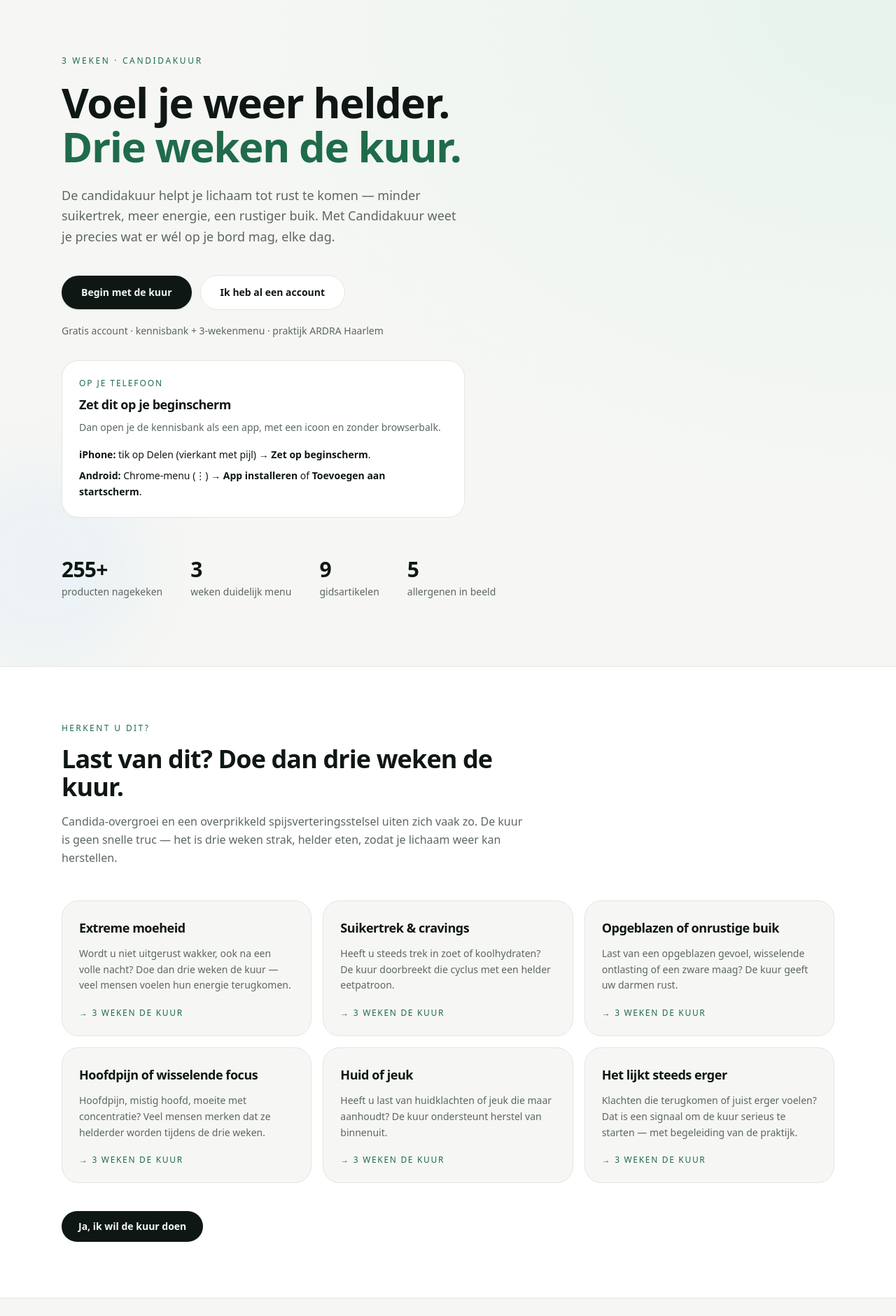
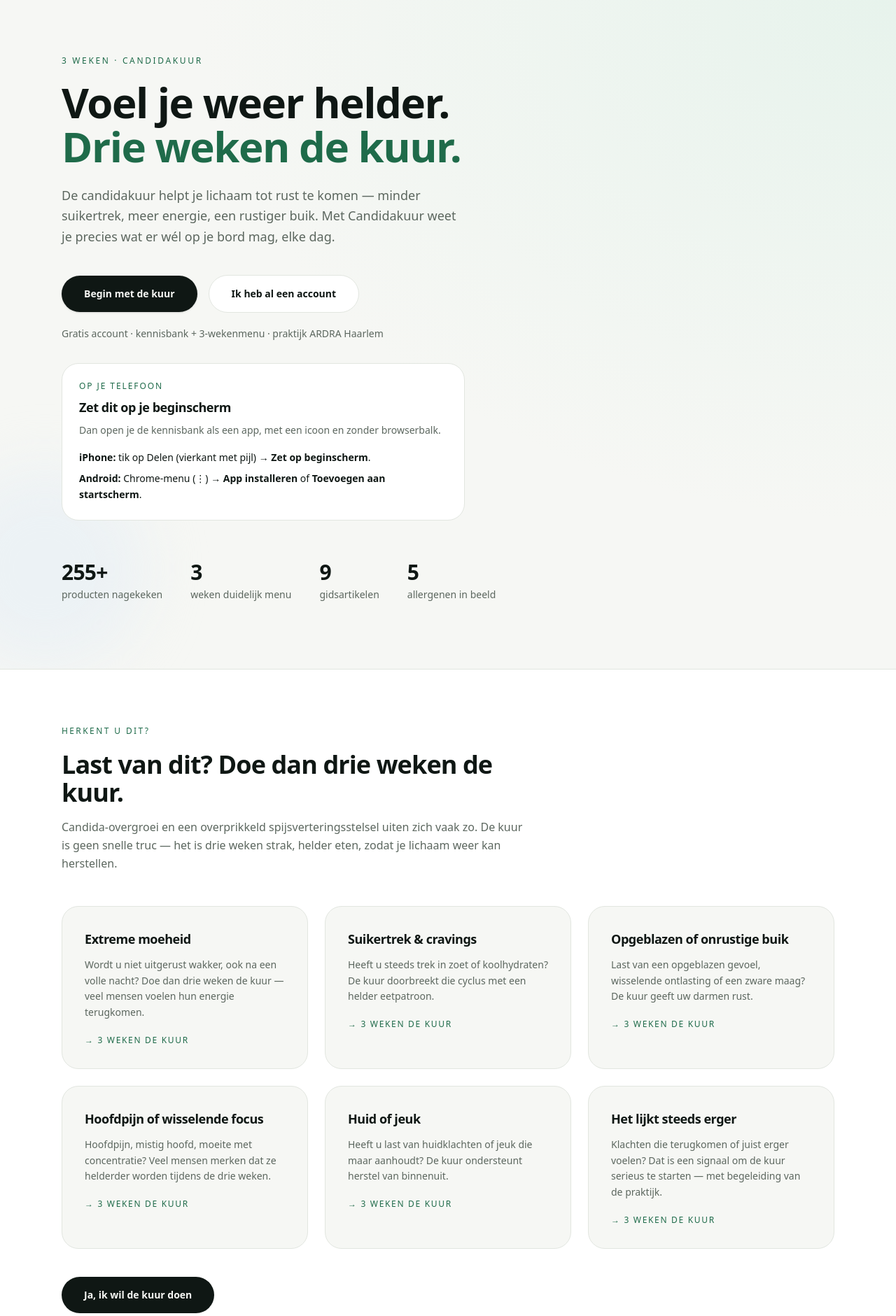
Before and after one commit to saviem/candidakuur, a Laravel app: page / in a window 1280 px wide. Shown: the part 82-1963 px from the top of the page at 70% size. Run offline with Laravel 12, Linux system fonts and the light colour scheme; data comes from the database, SQL or seed files in the repository; style sheets or scripts are compiled from the project's sources.

Commit message:
Fix landing spacing by rebuilding CSS and loosening paddings.

```diff
--- a/resources/views/landing.blade.php
+++ b/resources/views/landing.blade.php
@@ -19,13 +19,13 @@
             De candidakuur helpt je lichaam tot rust te komen — minder suikertrek, meer energie, een rustiger buik.
             Met Candidakuur weet je precies wat er wél op je bord mag, elke dag.
         </p>
-        <div class="mt-10 flex flex-wrap items-center gap-3">
+        <div class="mt-10 flex flex-wrap items-center gap-4">
             @auth
-                <a href="{{ route('kennisbank') }}" class="rounded-full bg-ink px-7 py-3.5 text-sm font-semibold text-paper shadow-sm transition hover:opacity-90">Start in de kennisbank</a>
-                <a href="{{ route('plus.index') }}" class="rounded-full border border-line bg-card px-7 py-3.5 text-sm font-semibold text-ink transition hover:border-ink/20">Bekijk Plus</a>
+                <a href="{{ route('kennisbank') }}" class="rounded-full bg-ink px-8 py-4 text-sm font-semibold text-paper shadow-sm transition hover:opacity-90">Start in de kennisbank</a>
+                <a href="{{ route('plus.index') }}" class="rounded-full border border-line bg-card px-8 py-4 text-sm font-semibold text-ink transition hover:border-ink/20">Bekijk Plus</a>
             @else
-                <a href="{{ route('register') }}" class="rounded-full bg-ink px-7 py-3.5 text-sm font-semibold text-paper shadow-sm transition hover:opacity-90">Begin met de kuur</a>
-                <a href="{{ route('login') }}" class="rounded-full border border-line bg-card px-7 py-3.5 text-sm font-semibold text-ink transition hover:border-ink/20">Ik heb al een account</a>
+                <a href="{{ route('register') }}" class="rounded-full bg-ink px-8 py-4 text-sm font-semibold text-paper shadow-sm transition hover:opacity-90">Begin met de kuur</a>
+                <a href="{{ route('login') }}" class="rounded-full border border-line bg-card px-8 py-4 text-sm font-semibold text-ink transition hover:border-ink/20">Ik heb al een account</a>
             @endauth
         </div>
         <p class="mt-5 text-sm text-muted">Gratis account · kennisbank + 3-wekenmenu · praktijk ARDRA Haarlem</p>
@@ -58,13 +58,13 @@
     <div class="mx-auto max-w-6xl px-4 py-16 sm:px-6 sm:py-20">
         <div class="max-w-2xl">
             <p class="text-xs font-medium uppercase tracking-[0.2em] text-accent">Herkent u dit?</p>
-            <h2 class="mt-4 text-3xl font-semibold tracking-tight sm:text-4xl">Last van dit? Doe dan drie weken de kuur.</h2>
+            <h2 class="mt-5 text-3xl font-semibold tracking-tight sm:text-4xl">Last van dit? Doe dan drie weken de kuur.</h2>
             <p class="mt-4 text-base leading-relaxed text-muted">
                 Candida-overgroei en een overprikkeld spijsverteringsstelsel uiten zich vaak zo. De kuur is geen snelle truc —
                 het is drie weken strak, helder eten, zodat je lichaam weer kan herstellen.
             </p>
         </div>
-        <div class="mt-12 grid gap-4 sm:grid-cols-2 lg:grid-cols-3">
+        <div class="mt-12 grid gap-6 sm:grid-cols-2 lg:grid-cols-3">
             @php
                 $pathways = [
                     ['title' => 'Extreme moeheid', 'body' => 'Wordt u niet uitgerust wakker, ook na een volle nacht? Doe dan drie weken de kuur — veel mensen voelen hun energie terugkomen.'],
@@ -76,7 +76,7 @@
                 ];
             @endphp
             @foreach ($pathways as $item)
-                <article class="group rounded-3xl border border-line bg-paper p-6 transition hover:border-accent/30 hover:shadow-[0_12px_40px_-24px_rgba(15,23,20,0.35)]">
+                <article class="group rounded-3xl border border-line bg-paper p-8 transition hover:border-accent/30 hover:shadow-[0_12px_40px_-24px_rgba(15,23,20,0.35)]">
                     <h3 class="text-lg font-semibold tracking-tight text-ink">{{ $item['title'] }}</h3>
                     <p class="mt-3 text-sm leading-relaxed text-muted">{{ $item['body'] }}</p>
                     <p class="mt-5 text-xs font-medium uppercase tracking-[0.14em] text-accent">→ 3 weken de kuur</p>
@@ -85,9 +85,9 @@
         </div>
         <div class="mt-10">
             @auth
-                <a href="{{ route('kennisbank') }}" class="inline-flex rounded-full bg-ink px-6 py-3 text-sm font-semibold text-paper transition hover:opacity-90">Ja, ik start de kennisbank</a>
+                <a href="{{ route('kennisbank') }}" class="inline-flex rounded-full bg-ink px-8 py-4 text-sm font-semibold text-paper transition hover:opacity-90">Ja, ik start de kennisbank</a>
             @else
-                <a href="{{ route('register') }}" class="inline-flex rounded-full bg-ink px-6 py-3 text-sm font-semibold text-paper transition hover:opacity-90">Ja, ik wil de kuur doen</a>
+                <a href="{{ route('register') }}" class="inline-flex rounded-full bg-ink px-8 py-4 text-sm font-semibold text-paper transition hover:opacity-90">Ja, ik wil de kuur doen</a>
             @endauth
         </div>
     </div>
@@ -98,7 +98,7 @@
     <div class="grid items-start gap-12 lg:grid-cols-2">
         <div>
             <p class="text-xs font-medium uppercase tracking-[0.2em] text-accent">Waarom de kuur werkt</p>
-            <h2 class="mt-4 text-3xl font-semibold tracking-tight sm:text-4xl">Mensen voelen zich echt gezonder.</h2>
+            <h2 class="mt-5 text-3xl font-semibold tracking-tight sm:text-4xl">Mensen voelen zich echt gezonder.</h2>
             <p class="mt-5 text-base leading-relaxed text-muted">
                 Niet omdat een app magie doet — maar omdat u drie weken weet wat u wél mag eten, en wat beter blijft staan.
                 Minder giswerk. Minder valse starts. Meer rust in lichaam én hoofd.
@@ -133,7 +133,7 @@
         <div class="grid gap-10 lg:grid-cols-[1.1fr_0.9fr] lg:items-center">
             <div>
                 <p class="text-xs font-medium uppercase tracking-[0.2em] text-accent">Persoonlijke ervaring</p>
-                <h2 class="mt-4 text-3xl font-semibold tracking-tight sm:text-4xl">Ik doe de kuur zelf — en het voelt goed.</h2>
+                <h2 class="mt-5 text-3xl font-semibold tracking-tight sm:text-4xl">Ik doe de kuur zelf — en het voelt goed.</h2>
                 <p class="mt-5 text-base leading-relaxed text-muted">
                     Ik, Saviem, doorloop de candidakuur op dit moment. Niet als toeschouwer, maar met hetzelfde bord en dezelfde vragen als u.
                     De duidelijkheid over wat mag en wat niet maakt het verschil: ik eet rustiger, heb minder twijfel in de winkel, en merk dat mijn energie stabieler wordt.
@@ -164,11 +164,11 @@
     <div class="flex flex-wrap items-end justify-between gap-4">
         <div class="max-w-xl">
             <p class="text-xs font-medium uppercase tracking-[0.2em] text-accent">Ervaringen</p>
-            <h2 class="mt-4 text-3xl font-semibold tracking-tight sm:text-4xl">Wat mensen merken tijdens de kuur</h2>
+            <h2 class="mt-5 text-3xl font-semibold tracking-tight sm:text-4xl">Wat mensen merken tijdens de kuur</h2>
         </div>
         <p class="rounded-full bg-limited-soft px-3 py-1 text-[11px] font-medium uppercase tracking-wide text-limited">Voorbeeldquotes · te vervangen</p>
     </div>
-    <div class="mt-12 grid gap-5 lg:grid-cols-3">
+    <div class="mt-12 grid gap-8 lg:grid-cols-3">
         @php
             // VOORBEELD — vervang door echte quotes
             $examples = [
@@ -190,7 +190,7 @@
             ];
         @endphp
         @foreach ($examples as $t)
-            <figure class="flex h-full flex-col rounded-3xl border border-line bg-card p-7">
+            <figure class="flex h-full flex-col rounded-3xl border border-line bg-card p-8">
                 <blockquote class="flex-1 text-base leading-relaxed text-ink">“{{ $t['quote'] }}”</blockquote>
                 <figcaption class="mt-6 border-t border-line pt-5">
                     <p class="text-sm font-semibold text-ink">{{ $t['name'] }}</p>
@@ -206,20 +206,20 @@
     <div class="mx-auto max-w-6xl px-4 py-16 sm:px-6 sm:py-20">
         <div class="max-w-2xl">
             <p class="text-xs font-medium uppercase tracking-[0.2em] text-accent">Hoe het werkt</p>
-            <h2 class="mt-4 text-3xl font-semibold tracking-tight sm:text-4xl">Van twijfel naar een helder bord.</h2>
+            <h2 class="mt-5 text-3xl font-semibold tracking-tight sm:text-4xl">Van twijfel naar een helder bord.</h2>
         </div>
-        <ol class="mt-12 grid gap-6 lg:grid-cols-3">
-            <li class="rounded-3xl border border-line bg-paper p-7">
+        <ol class="mt-12 grid gap-8 lg:grid-cols-3">
+            <li class="rounded-3xl border border-line bg-paper p-8">
                 <p class="text-xs font-medium uppercase tracking-[0.16em] text-accent">01</p>
                 <h3 class="mt-3 text-xl font-semibold tracking-tight">Maak een account</h3>
                 <p class="mt-3 text-sm leading-relaxed text-muted">Gratis starten. Direct toegang tot de kennisbank, het 3-wekenmenu en de gids van de praktijk.</p>
             </li>
-            <li class="rounded-3xl border border-line bg-paper p-7">
+            <li class="rounded-3xl border border-line bg-paper p-8">
                 <p class="text-xs font-medium uppercase tracking-[0.16em] text-accent">02</p>
                 <h3 class="mt-3 text-xl font-semibold tracking-tight">Zoek wat u mag eten</h3>
                 <p class="mt-3 text-sm leading-relaxed text-muted">{{ $productCount }}+ producten, {{ $categoryCount }} categorieën. Toegelaten, beperkt, of beter laten staan — met uitleg.</p>
             </li>
-            <li class="rounded-3xl border border-line bg-paper p-7">
+            <li class="rounded-3xl border border-line bg-paper p-8">
                 <p class="text-xs font-medium uppercase tracking-[0.16em] text-accent">03</p>
                 <h3 class="mt-3 text-xl font-semibold tracking-tight">Houd de drie weken vol</h3>
                 <p class="mt-3 text-sm leading-relaxed text-muted">Volg het menu, lees de gids, en upgrade naar Plus voor assistent, dagboek en Wat nu?-kaarten.</p>
@@ -232,36 +232,36 @@
 <section class="mx-auto max-w-6xl px-4 py-16 sm:px-6 sm:py-20">
     <div class="max-w-2xl">
         <p class="text-xs font-medium uppercase tracking-[0.2em] text-accent">In Candidakuur</p>
-        <h2 class="mt-4 text-3xl font-semibold tracking-tight sm:text-4xl">Alles wat u nodig heeft om de kuur vol te houden.</h2>
+        <h2 class="mt-5 text-3xl font-semibold tracking-tight sm:text-4xl">Alles wat u nodig heeft om de kuur vol te houden.</h2>
     </div>
-    <div class="mt-12 grid gap-4 sm:grid-cols-2 lg:grid-cols-3">
-        <div class="rounded-3xl border border-line p-6">
+    <div class="mt-12 grid gap-6 sm:grid-cols-2 lg:grid-cols-3">
+        <div class="rounded-3xl border border-line p-8">
             <h3 class="font-semibold tracking-tight">Productzoeken</h3>
             <p class="mt-2 text-sm leading-relaxed text-muted">Tomaat, brood, olijfolie, kaas — meteen duidelijk of het mag.</p>
         </div>
-        <div class="rounded-3xl border border-line p-6">
+        <div class="rounded-3xl border border-line p-8">
             <h3 class="font-semibold tracking-tight">3-wekenmenu</h3>
             <p class="mt-2 text-sm leading-relaxed text-muted">Ontbijt, lunch, diner en snacks. Tik door naar elk product.</p>
         </div>
-        <div class="rounded-3xl border border-line p-6">
+        <div class="rounded-3xl border border-line p-8">
             <h3 class="font-semibold tracking-tight">Gids & uitleg</h3>
             <p class="mt-2 text-sm leading-relaxed text-muted">Candida, nystatine, allergieën — in de woorden van de praktijk.</p>
         </div>
-        <div class="rounded-3xl border border-line p-6">
+        <div class="rounded-3xl border border-line p-8">
             <div class="flex items-center gap-2">
                 <h3 class="font-semibold tracking-tight">Koelkast-assistent</h3>
                 <span class="rounded-full bg-accent-soft px-2 py-0.5 text-[10px] font-medium uppercase tracking-wide text-accent">Plus</span>
             </div>
             <p class="mt-2 text-sm leading-relaxed text-muted">Noem wat u in huis heeft; krijg een kuur-proof dagmenu.</p>
         </div>
-        <div class="rounded-3xl border border-line p-6">
+        <div class="rounded-3xl border border-line p-8">
             <div class="flex items-center gap-2">
                 <h3 class="font-semibold tracking-tight">Dagboek</h3>
                 <span class="rounded-full bg-accent-soft px-2 py-0.5 text-[10px] font-medium uppercase tracking-wide text-accent">Plus</span>
             </div>
             <p class="mt-2 text-sm leading-relaxed text-muted">Stemming, energie en klachten — zie patronen over de week.</p>
         </div>
-        <div class="rounded-3xl border border-line p-6">
+        <div class="rounded-3xl border border-line p-8">
             <div class="flex items-center gap-2">
                 <h3 class="font-semibold tracking-tight">Wat nu?</h3>
                 <span class="rounded-full bg-accent-soft px-2 py-0.5 text-[10px] font-medium uppercase tracking-wide text-accent">Plus</span>
@@ -275,19 +275,19 @@
 <section class="border-t border-line bg-ink text-paper">
     <div class="mx-auto max-w-6xl px-4 py-16 text-center sm:px-6 sm:py-20">
         <p class="text-xs font-medium uppercase tracking-[0.2em] text-paper/45">Klaar om te beginnen?</p>
-        <h2 class="mt-4 text-3xl font-semibold tracking-tight sm:text-4xl">Drie weken. Helder eten. Beter voelen.</h2>
+        <h2 class="mt-5 text-3xl font-semibold tracking-tight sm:text-4xl">Drie weken. Helder eten. Beter voelen.</h2>
         <p class="mx-auto mt-5 max-w-lg text-paper/70">
             Maak een account en open de kennisbank. U volgt de kuur van praktijk ARDRA — met Candidakuur altijd bij de hand.
         </p>
-        <div class="mt-9 flex flex-wrap justify-center gap-3">
+        <div class="mt-9 flex flex-wrap justify-center gap-4">
             @auth
-                <a href="{{ route('kennisbank') }}" class="rounded-full bg-paper px-7 py-3.5 text-sm font-semibold text-ink transition hover:opacity-90">Open de kennisbank</a>
+                <a href="{{ route('kennisbank') }}" class="rounded-full bg-paper px-8 py-4 text-sm font-semibold text-ink transition hover:opacity-90">Open de kennisbank</a>
                 @unless (auth()->user()->isPlus())
-                    <a href="{{ route('plus.index') }}" class="rounded-full border border-paper/25 px-7 py-3.5 text-sm font-semibold text-paper transition hover:border-paper/50">Bekijk Plus</a>
+                    <a href="{{ route('plus.index') }}" class="rounded-full border border-paper/25 px-8 py-4 text-sm font-semibold text-paper transition hover:border-paper/50">Bekijk Plus</a>
                 @endunless
             @else
-                <a href="{{ route('register') }}" class="rounded-full bg-paper px-7 py-3.5 text-sm font-semibold text-ink transition hover:opacity-90">Account aanmaken</a>
-                <a href="{{ route('login') }}" class="rounded-full border border-paper/25 px-7 py-3.5 text-sm font-semibold text-paper transition hover:border-paper/50">Ik heb al een account</a>
+                <a href="{{ route('register') }}" class="rounded-full bg-paper px-8 py-4 text-sm font-semibold text-ink transition hover:opacity-90">Account aanmaken</a>
+                <a href="{{ route('login') }}" class="rounded-full border border-paper/25 px-8 py-4 text-sm font-semibold text-paper transition hover:border-paper/50">Ik heb al een account</a>
             @endauth
         </div>
         <p class="mt-8 text-xs text-paper/40">Geen medisch advies — begeleiding bij de kuur van praktijk ARDRA. Bij klachten: overleg met uw behandelaar.</p>
```
